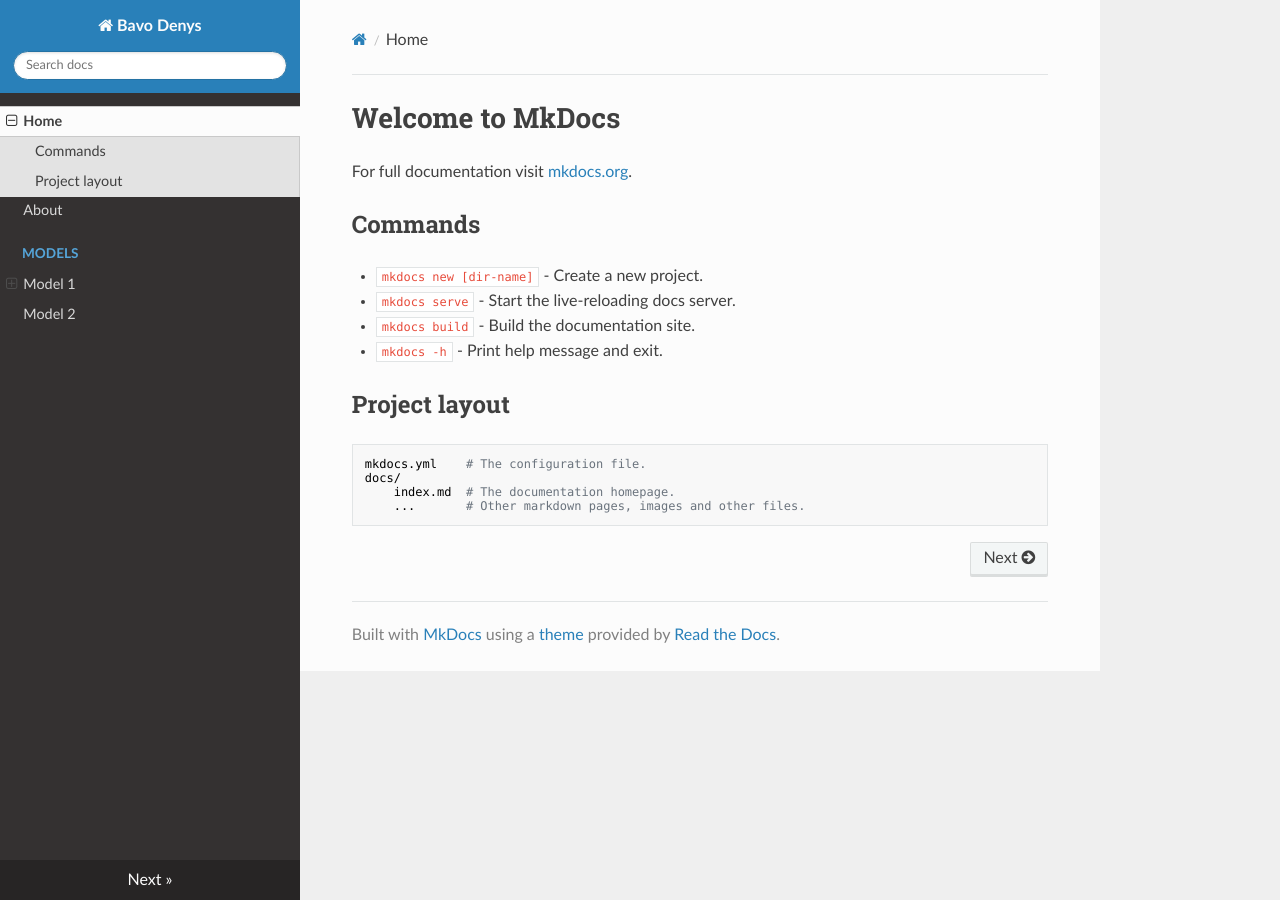
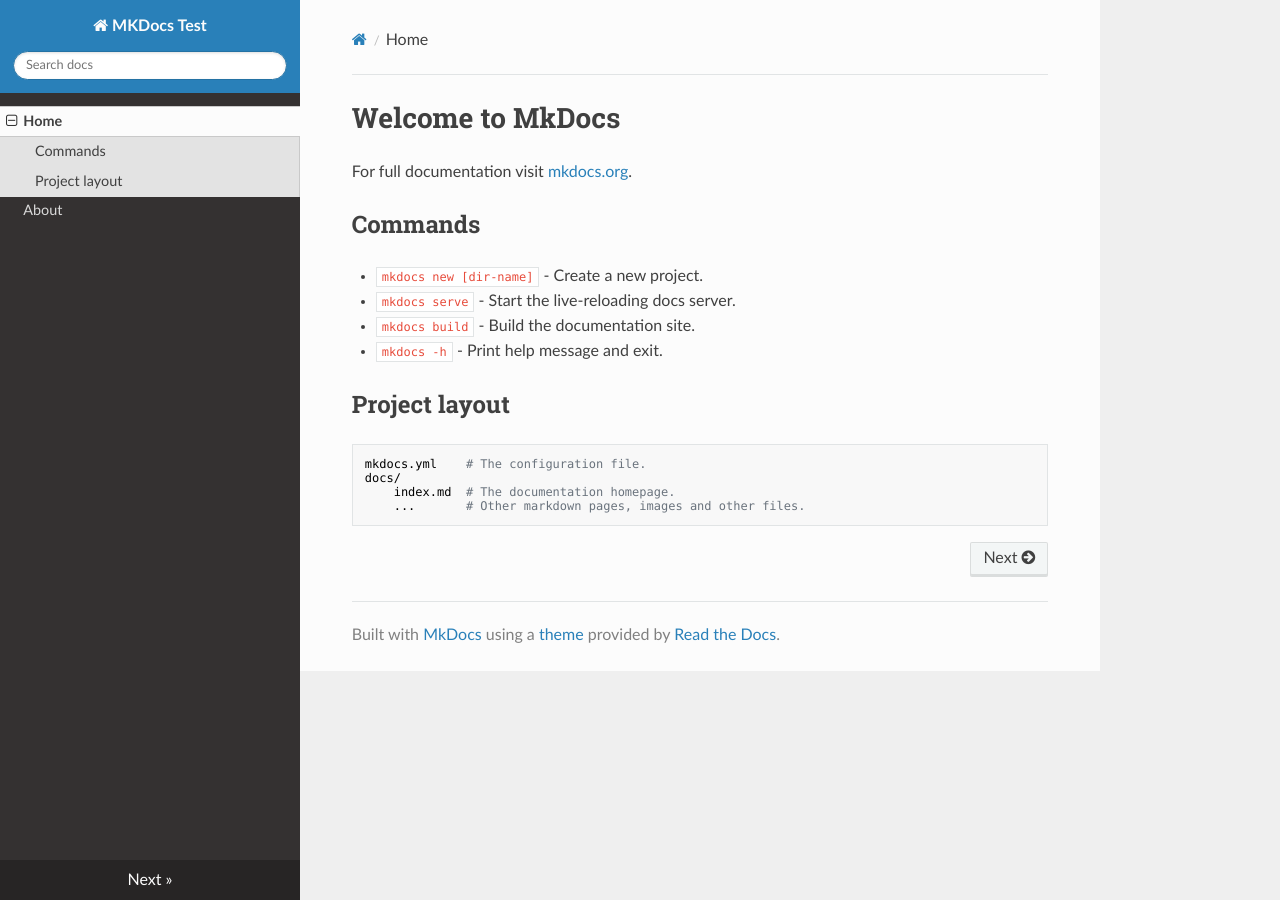
Before and after one commit to bavodenys/MKDocs_test, an MkDocs documentation site: the page built from docs/index.md, in a window 1280 px wide. Built offline with MkDocs 1.6.1, drawn with Linux system fonts in a browser that asks for light colours; nearby versions of some CDN libraries.

Commit message:
second commit

```diff
--- a/mkdocs.yml
+++ b/mkdocs.yml
@@ -1,15 +1,7 @@
-site_name: Bavo Denys
+site_name: MKDocs Test
 
 nav:
   - Home: index.md
   - About: about.md
-  - Models:
-    - Model 1:
-      - General: models/model1_general.md
-      - Requirements: models/model1_requirements.md
-      - Description: models/model1_description.md
-    - Model 2: models/model2.md
-
-
 
 theme: readthedocs
```
